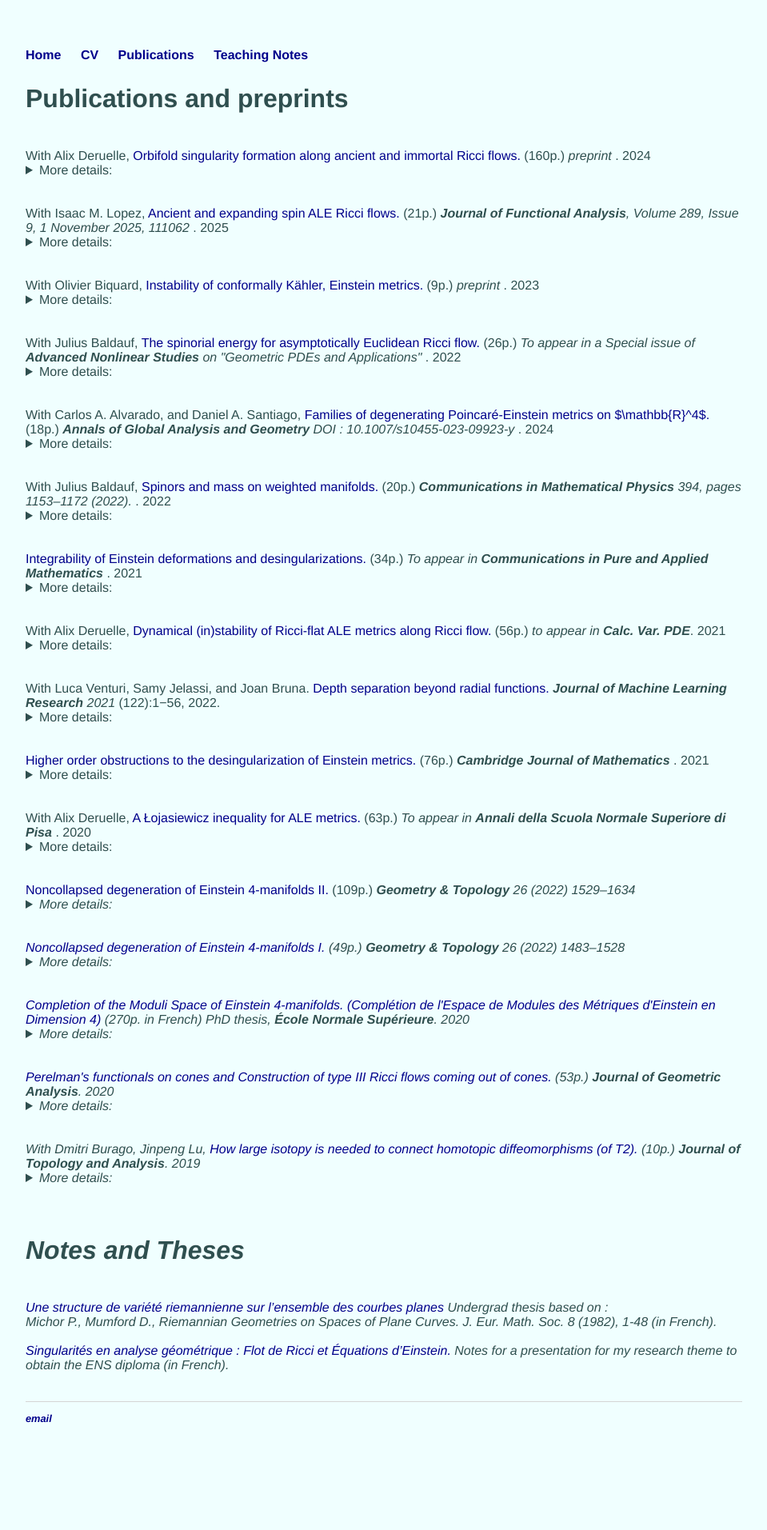
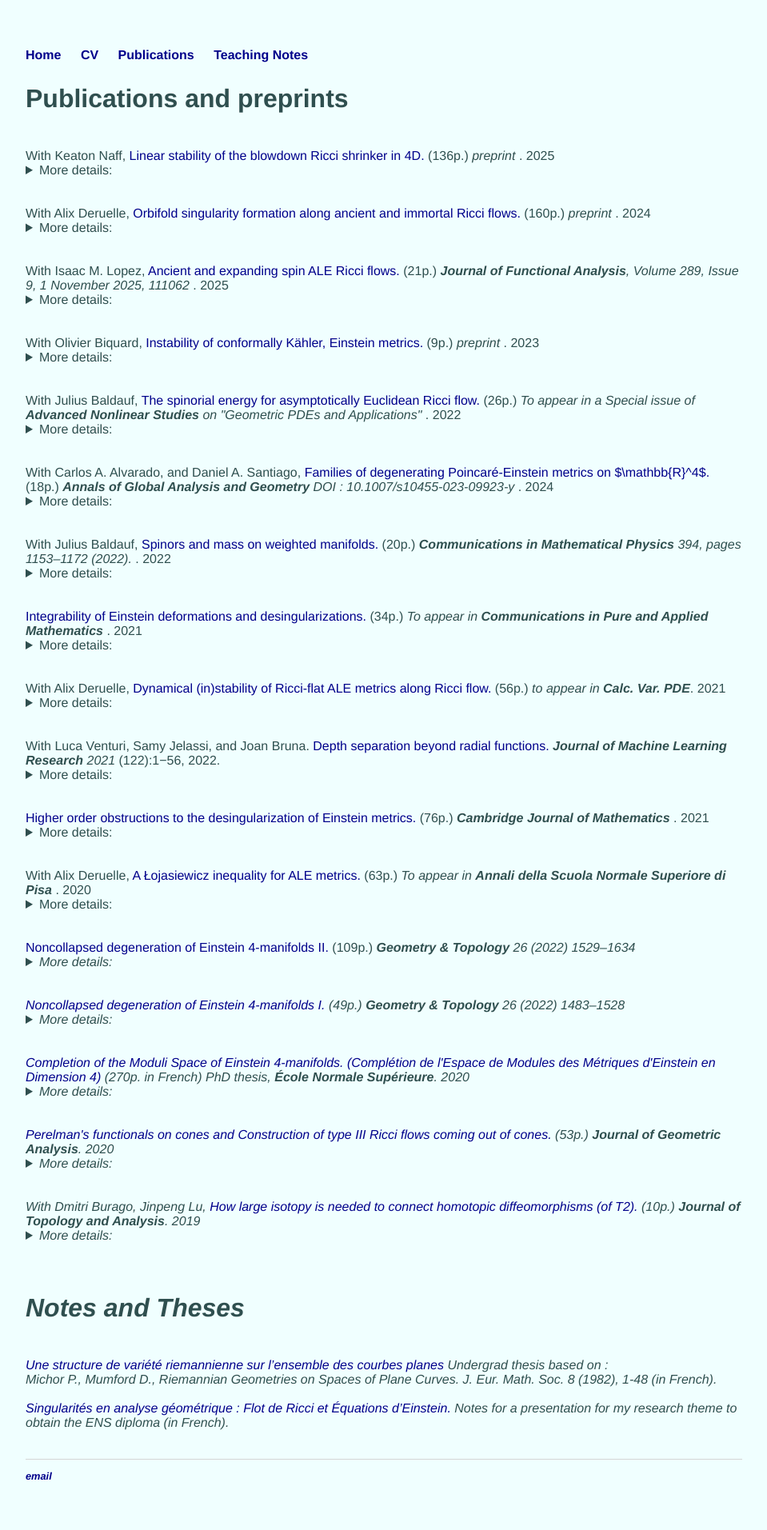
Before and after one commit to tristanozuch/tristanozuch.github.io, a Jekyll site: the page built from publications/index.html, in a window 1280 px wide. Shown: the whole page at 80% size, without its empty margins (160-1119 px from the left). Built offline with Jekyll 4.4.1, drawn with Linux system fonts in a browser that asks for light colours; before the commit the page ends 1841 px from its top, so only the background shows below that.

Commit message:
Update index.html

```diff
--- a/publications/index.html
+++ b/publications/index.html
@@ -5,6 +5,13 @@ title: Publications
 
 
 <h2>Publications and preprints</h2>
+<br /> With Keaton Naff, <a href="https://www.arxiv.org/abs/2509.05470"> Linear stability of the blowdown Ricci shrinker in 4D.</a> (136p.)  <i> preprint </i>.
+ 2025
+<br />
+<details>
+  <summary>More details:</summary><div style="margin: 15px;"> We prove that the four-dimensional Feldman–Ilmanen–Knopf blowdown shrinking Ricci soliton is linearly stable in the sense of Cao–Hamilton–Ilmanen, giving the first non-cylindrical stable shrinker. This suggests that, beyond undoing connected sums and handle surgeries, generic 4D Ricci flows should also reverse complex blow-ups. </div>
+</details><br />
+
 <br /> With Alix Deruelle, <a href="https://arxiv.org/abs/2410.16075"> Orbifold singularity formation along ancient and immortal Ricci flows.</a> (160p.)  <i> preprint </i>.
  2024
 <br />
```
